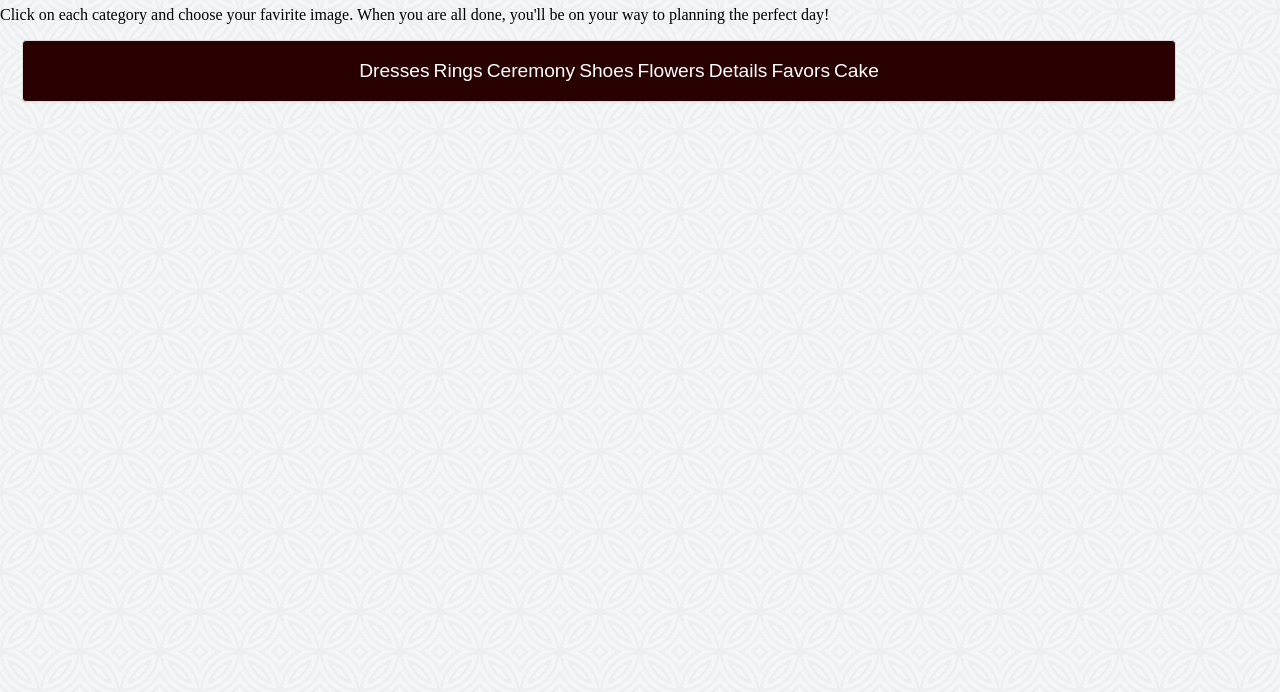
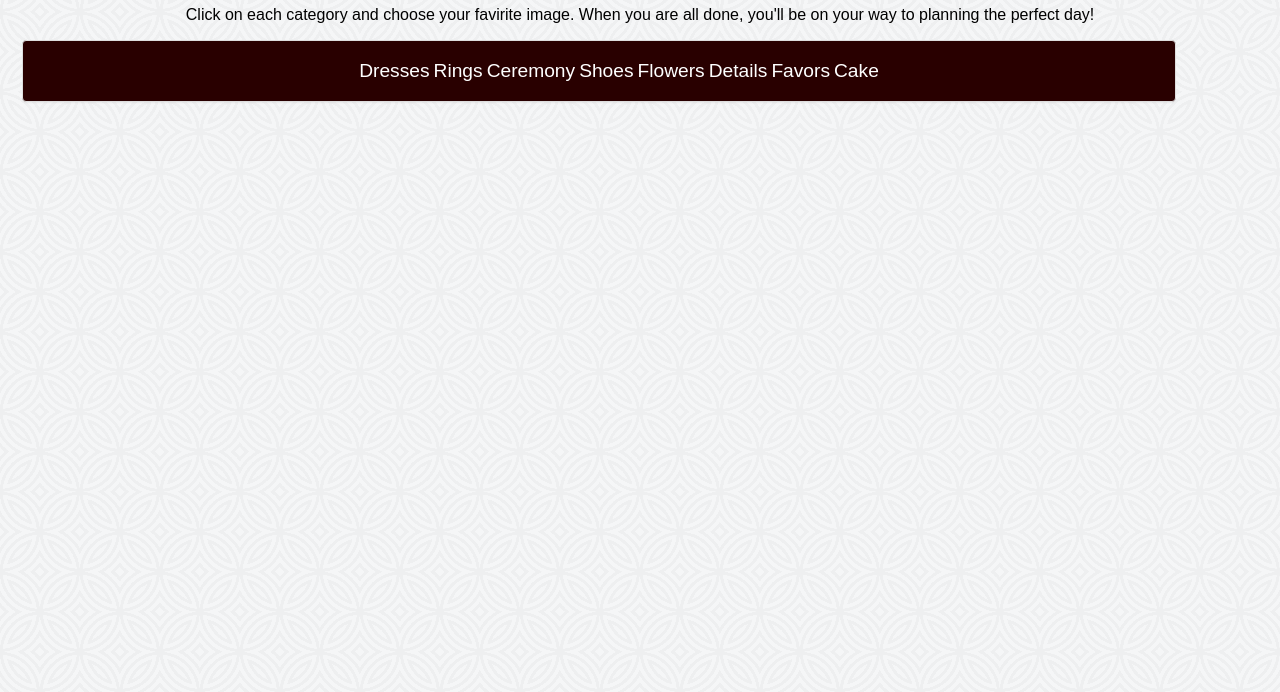
Before and after one commit to elizabethsn7/Wedding-Quiz, a plain HTML site: page index.html in a window 1280 px wide. Shown: the part 108-800 px from the top of the page. Drawn offline with nearby package versions, Linux system fonts and the light colour scheme.

Commit message:
fonts added

```diff
--- a/css/style.css
+++ b/css/style.css
@@ -2,6 +2,10 @@ body {
 
 	background-image: url("../images/background.png");
 	background-repeat: repeat;
+}
+p {
+	font-family: "bistro-script", sans-serif;
+	text-align: center;
 }
 
 nav {
--- a/index.html
+++ b/index.html
@@ -8,6 +8,8 @@
   <div class="background">
   <link rel="stylesheet" href="https://cdnjs.cloudflare.com/ajax/libs/normalize/3.0.3/normalize.min.css">
   <link rel="stylesheet" href="css/style.css">
+  <script src="//use.typekit.net/lud4cst.js"></script>
+<script>try{Typekit.load();}catch(e){}</script>
 </head>
 
 <body>
```
